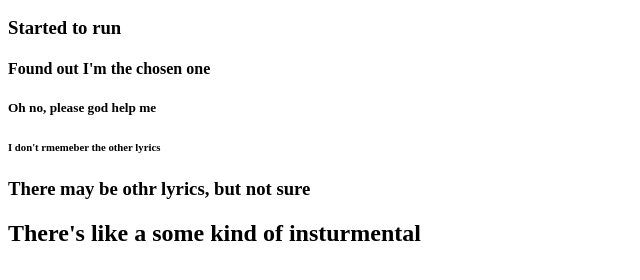
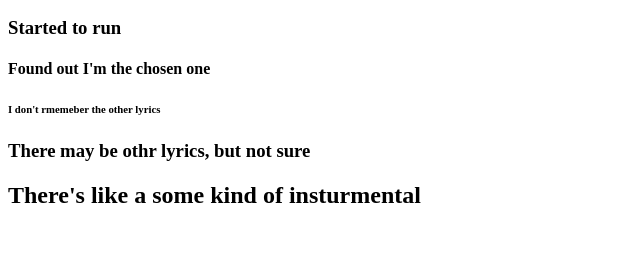
Before and after one commit to mlshohet/typescript, a plain HTML site: page index.html in a window 1280 px wide. Shown: the part 110-390 px from the top of the page, without its empty margins (0-640 px from the left). Drawn offline with Linux system fonts and the light colour scheme.

Commit message:
another commit2

```diff
--- a/index.html
+++ b/index.html
@@ -9,7 +9,6 @@
 	<h2>A finger in black pointing at me</h2>
 	<h3>Started to run</h3>
 	<h4>Found out I'm the chosen one</h4>
-	<h5>Oh no, please god help me</h5>
 	<h6>I don't rmemeber the other lyrics</h6>
 	<h3>There may be othr lyrics, but not sure</h3>
 	<h2>There's like a some kind of insturmental</h2>
```
